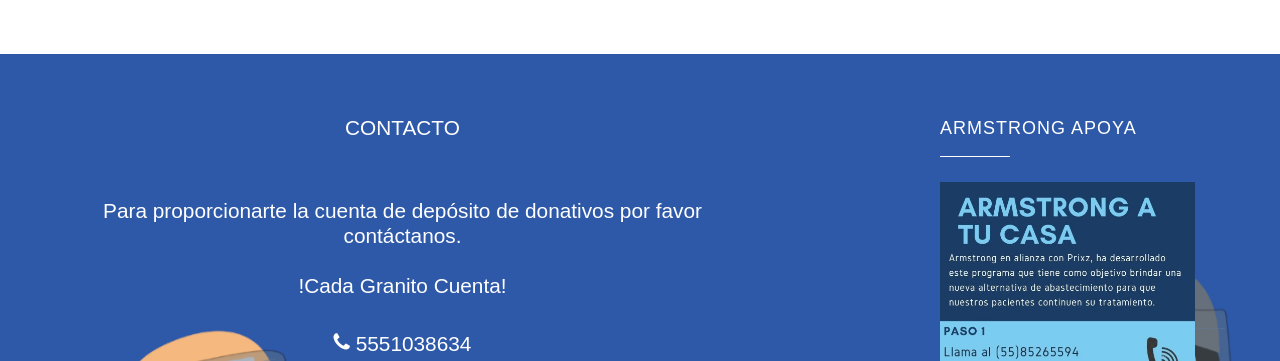
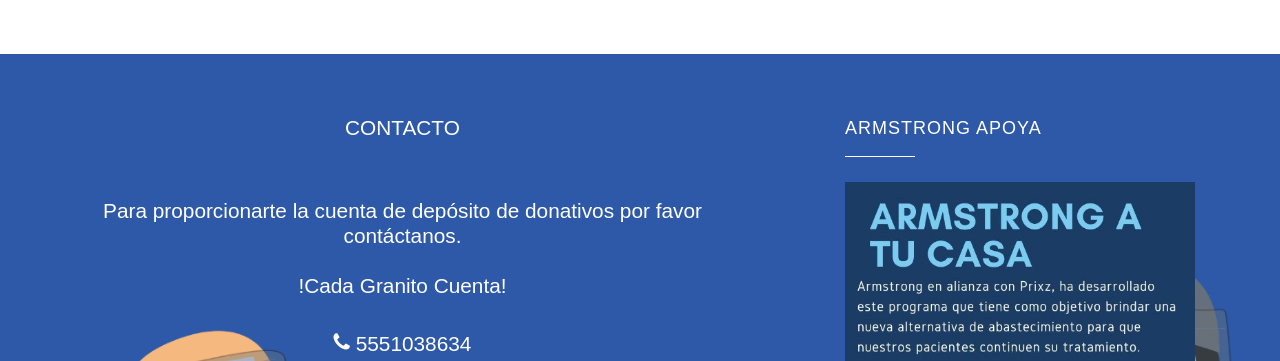
Before and after one commit to claudiaec/granitode, a plain HTML site: page galeria.html in a window 1280 px wide. Shown: the part 1870-2231 px from the top of the page. Drawn offline with Linux system fonts and the light colour scheme; some packages are replaced by stand-ins of ours; no server answers; files whose address does not match are found by name.

Commit message:
Update galeria.html

```diff
--- a/galeria.html
+++ b/galeria.html
@@ -204,11 +204,11 @@
               </div>
             </div>
           </div>
-         <div class="col-md-2">
+         <div class="col-md-1">
           <div class="ftco-footer-widget mb-4">
           </div>
          </div>
-         <div class="col-md-3">
+         <div class="col-md-4">
           <div class="ftco-footer-widget mb-4">
             <h2 class="ftco-heading-2">Armstrong apoya</h2>
             <div class="block-21 mb-4 d-flex">
```
